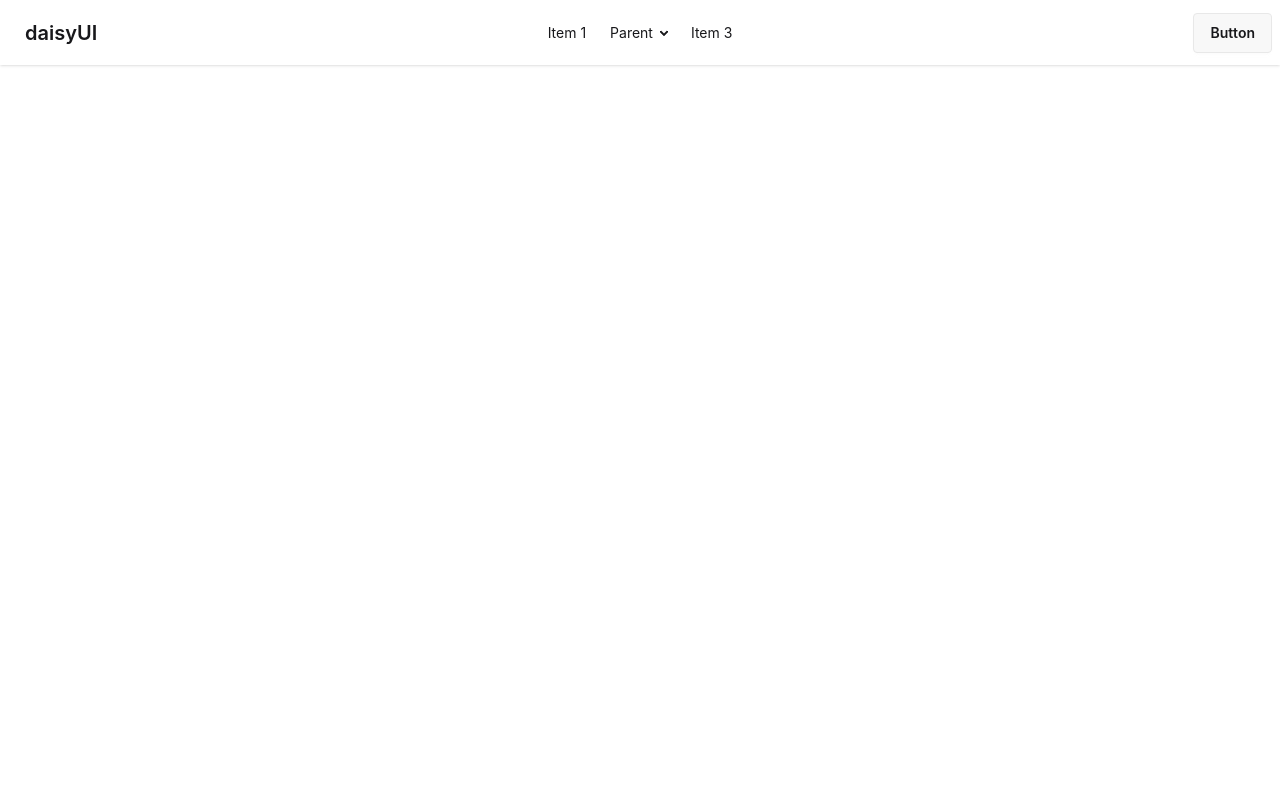
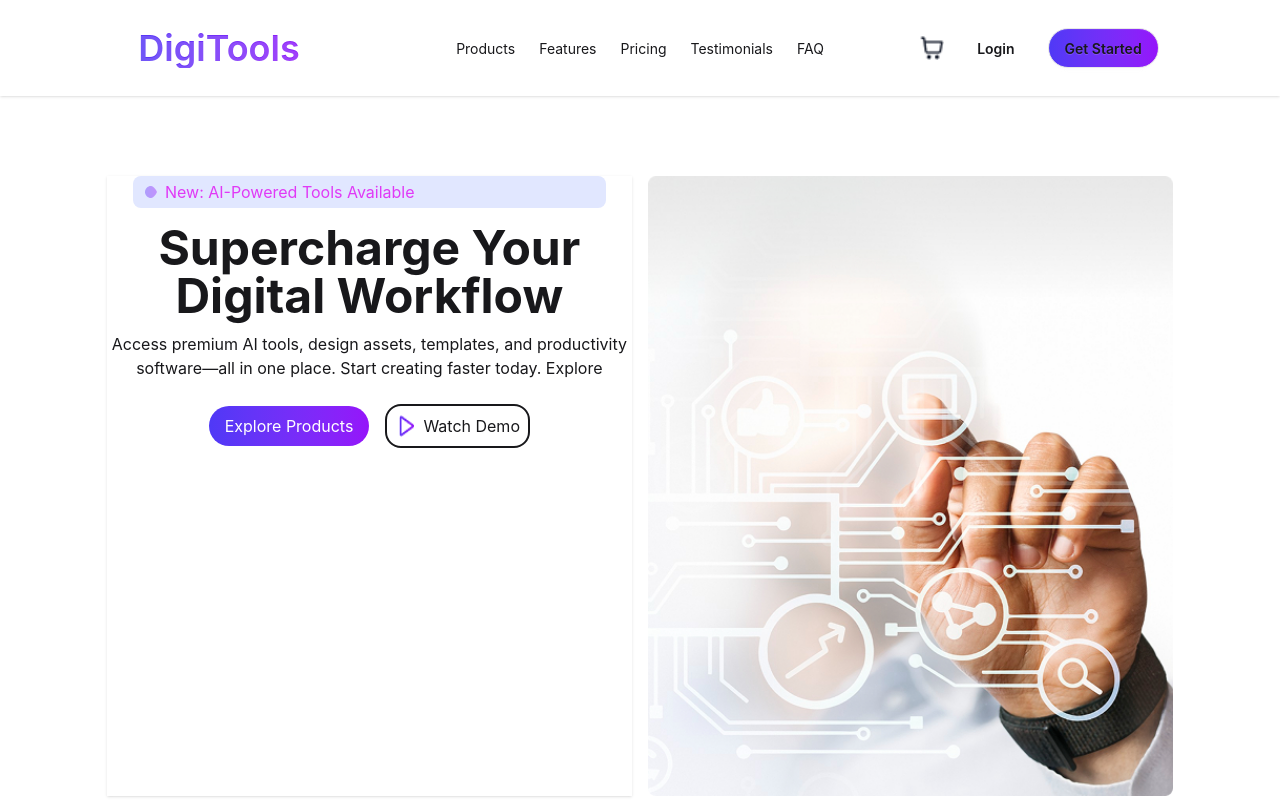
Before and after one commit to moajjem441/digital-tools, a React (Vite) app: page / in a window 1280 px wide. Built offline with nearby package versions, Linux system fonts and the light colour scheme.

Commit message:
banner added

```diff
--- a/index.html
+++ b/index.html
@@ -1,5 +1,5 @@
 <!doctype html>
-<html lang="en">
+<html lang="en" data-theme="light">
   <head>
     <meta charset="UTF-8" />
     <link rel="icon" type="image/svg+xml" href="/favicon.svg" />
--- a/src/App.css
+++ b/src/App.css
@@ -1,4 +1,4 @@
-.counter {
+/* .counter {
   font-size: 16px;
   padding: 5px 10px;
   border-radius: 5px;
@@ -181,4 +181,4 @@
     right: 0;
     border-right-color: var(--border);
   }
-}
+} */
--- a/src/App.jsx
+++ b/src/App.jsx
@@ -1,5 +1,6 @@
 
 import './App.css'
+import Banner from './Components/banner/Banner'
 import Navbar from './Components/navbar/Navbar'
 
 function App() {
@@ -8,6 +9,7 @@ function App() {
   return (
     <>
      <Navbar></Navbar>
+     <Banner></Banner>
     </>
   )
 }
--- /dev/null
+++ b/src/Components/banner/Banner.jsx
@@ -0,0 +1,38 @@
+
+const Banner = () => {
+    return (
+        <div className="grid grid-cols-12 gap-4 mt-20 max-w-10/12 mx-auto ">
+            <div className="grid col-span-12  md:col-span-6 gap-6">
+
+                <div className="  w-full  shadow-sm">
+
+                            <div className=" max-w-[90%] mx-auto mb-4 rounded-4xl bg-[#e1e7ff] text-[#e039f6] flex items-center gap-2 px-3 py-1 rounded-lg">
+                                <img className="" src="../../../public/assets/rectangle-3.png"></img>
+                                <p> New: AI-Powered Tools Available</p>
+                            </div>
+
+                        <h1 className="text-5xl font-bold my-3 text-center">Supercharge Your
+                            Digital Workflow</h1>
+                        <p className="text-center">
+                            Access premium AI tools, design assets, templates, and productivity
+
+                            software—all in one place. Start creating faster today.
+
+
+                            Explore </p>
+                        <div className="flex items-center gap-4 justify-center mt-6">
+                            <div className="bg-gradient-to-r from-[#4f39f6] to-[#9514fa] text-white px-4 py-2 rounded-4xl">Explore Products</div>
+                            <div className="flex border-2 rounded-2xl p-2 gap-2"> <img src="../../../public/assets/Play.png"></img> <button>Watch Demo</button></div>
+                        </div>
+
+                </div>
+            </div>
+
+            <div className="col-span-12 md:col-span-6">
+                <img className="w-full h-full object-cover" src="../../../public/assets/banner.png" alt="banner"></img>
+            </div>
+        </div>
+    );
+};
+
+export default Banner;
--- a/src/Components/navbar/Navbar.jsx
+++ b/src/Components/navbar/Navbar.jsx
@@ -1,10 +1,10 @@
-
 
 const Navbar = () => {
+
     return (
-        <div>
+        <div className="navbar  shadow-sm max-w-full ">
 
-            <div className="navbar bg-base-100 shadow-sm">
+            <div className="navbar   max-w-10/12 mx-auto ">
   <div className="navbar-start">
     <div className="dropdown">
       <div tabIndex={0} role="button" className="btn btn-ghost lg:hidden">
@@ -13,36 +13,29 @@ const Navbar = () => {
       <ul
         tabIndex="-1"
         className="menu menu-sm dropdown-content bg-base-100 rounded-box z-1 mt-3 w-52 p-2 shadow">
-        <li><a>Item 1</a></li>
-        <li>
-          <a>Parent</a>
-          <ul className="p-2">
-            <li><a>Submenu 1</a></li>
-            <li><a>Submenu 2</a></li>
-          </ul>
-        </li>
-        <li><a>Item 3</a></li>
+        <li><a>Products</a></li>
+        <li><a>Features</a></li>
+        <li><a>Pricing</a></li>
+        <li><a>Testimonials </a></li>
+        <li><a>FAQ </a></li>
+
       </ul>
     </div>
-    <a className="btn btn-ghost text-xl">daisyUI</a>
+    <a className="btn btn-ghost bg-gradient-to-r from-[#4f39f6] to-[#9514fa] bg-clip-text text-transparent text-4xl my-3">DigiTools</a>
   </div>
   <div className="navbar-center hidden lg:flex">
     <ul className="menu menu-horizontal px-1">
-      <li><a>Item 1</a></li>
-      <li>
-        <details>
-          <summary>Parent</summary>
-          <ul className="p-2 bg-base-100 w-40 z-1">
-            <li><a>Submenu 1</a></li>
-            <li><a>Submenu 2</a></li>
-          </ul>
-        </details>
-      </li>
-      <li><a>Item 3</a></li>
+       <li><a>Products</a></li>
+        <li><a>Features</a></li>
+        <li><a>Pricing</a></li>
+        <li><a>Testimonials </a></li>
+        <li><a>FAQ </a></li>
     </ul>
   </div>
-  <div className="navbar-end">
-    <a className="btn">Button</a>
+  <div className="navbar-end gap-4 sm:flex flex-col md:flex-row">
+    <img src="../../../public/assets/products/shopping-cart.png" alt="Shopping Cart" className="h-6 w-6  text-white"></img>
+    <button className="btn btn-ghost">Login</button>
+    <a className="btn bg-gradient-to-r from-[#4f39f6] to-[#9514fa] rounded-4xl">Get Started</a>
   </div>
 </div>
 
```
Also changed, not shown: public/assets/rectangle-3.png (added).
